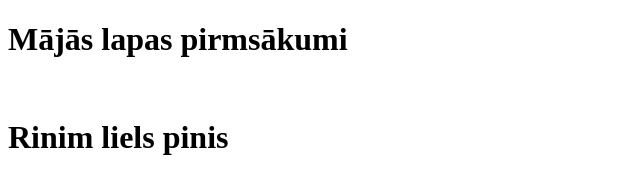
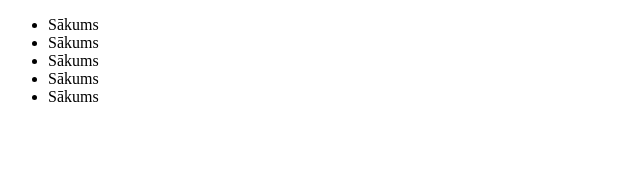
Before and after one commit to Zubiits/Zubiits.github.io, a plain HTML site: page index.html in a window 1280 px wide. Shown: the whole page, without its empty margins (0-640 px from the left). Drawn offline with Linux system fonts and the light colour scheme.

Commit message:
Navigacija

```diff
--- a/index.html
+++ b/index.html
@@ -1,8 +1,17 @@
 <!DOCTYPE html>
 <html>
+<head>
+<title>Zauers </title>
+</head>
 <body>
-<h1>Mājās lapas pirmsākumi </h1>
-  </br>
-  <h1>Rinim liels pinis</h1>
+ <div id="navigation">
+ <div id="logo"></div>
+ <div id="navbar">
+        <ul>
+		<li><a href="index.html"></a>Sākums</li>
+		<li><a href="index.html"></a>Sākums</li>
+		<li><a href="index.html"></a>Sākums</li>
+		<li><a href="index.html"></a>Sākums</li>
+		<li><a href="index.html"></a>Sākums</li>
 </body>
 </html>
```
